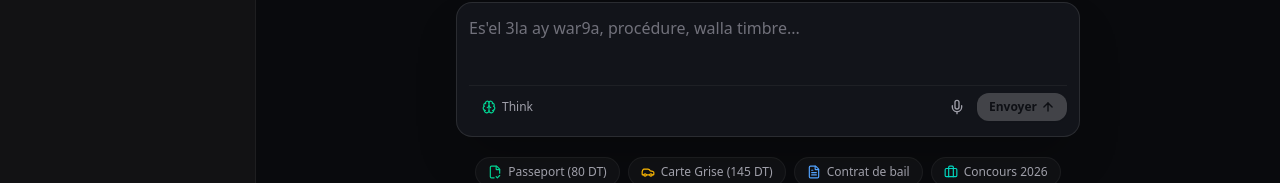
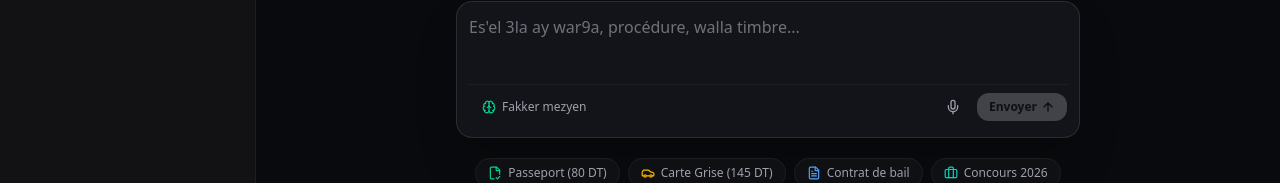
Before and after one commit to wacim-abdellli/idaara, a Next.js app: page /copilot in a window 1280 px wide. Shown: the part 438-621 px from the top of the page. Built offline with nearby package versions, Linux system fonts and the light colour scheme.

Commit message:
fix(polish): 4-locale maps for ready/replace/think labels, voice tap target, 8.5s Vercel timeout

```diff
--- a/src/app/api/copilot/route.ts
+++ b/src/app/api/copilot/route.ts
@@ -220,7 +220,7 @@ export async function POST(req: NextRequest) {
       for (const model of groqModels) {
         try {
           const llmController = new AbortController();
-          const llmTimeout = setTimeout(() => llmController.abort(), 25000);
+          const llmTimeout = setTimeout(() => llmController.abort(), 8500);
 
           const groqRes = await fetch('https://api.groq.com/openai/v1/chat/completions', {
             method: 'POST',
--- a/src/app/copilot/page.tsx
+++ b/src/app/copilot/page.tsx
@@ -887,7 +887,15 @@ export default function CopilotPage() {
                     title={getLocalized(tooltips.thinkMode, locale)}
                   >
                     <Brain className="w-3.5 h-3.5 text-emerald-400" />
-                    <span>{locale === 'ar' ? 'تفكير معمق' : 'Think'}</span>
+                    <span>
+                      {locale === 'ar'
+                        ? 'تفكير معمق'
+                        : locale === 'derja'
+                        ? 'Fakker mezyen'
+                        : locale === 'fr'
+                        ? 'Analyse poussée'
+                        : 'Think'}
+                    </span>
                   </button>
                 </div>
 
@@ -897,7 +905,7 @@ export default function CopilotPage() {
                     type="button"
                     onClick={toggleVoice}
                     disabled={isTranscribing}
-                    className={`p-1.5 rounded-lg transition-colors cursor-pointer ${
+                    className={`p-2 sm:p-2.5 rounded-xl transition-colors cursor-pointer ${
                       isRecording
                         ? 'bg-red-500 text-white animate-pulse'
                         : isTranscribing
--- a/src/components/fasserli/DocumentUploader.tsx
+++ b/src/components/fasserli/DocumentUploader.tsx
@@ -147,7 +147,13 @@ export const DocumentUploader: React.FC<DocumentUploaderProps> = ({ onAnalyze, i
                 <div className="flex items-center gap-2">
                   <span className="w-2 h-2 rounded-full bg-emerald-400 animate-pulse shrink-0" />
                   <span className="text-[11px] font-mono uppercase text-emerald-400 font-bold tracking-wider">
-                    {locale === 'ar' ? 'جاهز للتحليل' : 'Prêt pour l’analyse'}
+                    {locale === 'ar'
+                      ? 'جاهز للتحليل'
+                      : locale === 'derja'
+                      ? '7adher lel ta7lil'
+                      : locale === 'en'
+                      ? 'Ready to Scan'
+                      : 'Prêt pour l’analyse'}
                   </span>
                 </div>
 
@@ -167,7 +173,15 @@ export const DocumentUploader: React.FC<DocumentUploaderProps> = ({ onAnalyze, i
               className="px-3.5 py-2 rounded-xl bg-white/5 hover:bg-white/10 text-zinc-300 hover:text-white text-xs font-medium border border-white/10 transition-colors cursor-pointer flex items-center gap-1.5 shrink-0 self-end sm:self-center"
             >
               <RefreshCw className="w-3.5 h-3.5" />
-              <span>{locale === 'ar' ? 'تغيير الوثيقة' : 'Remplacer'}</span>
+              <span>
+                {locale === 'ar'
+                  ? 'تغيير الوثيقة'
+                  : locale === 'derja'
+                  ? 'Baddel el war9a'
+                  : locale === 'en'
+                  ? 'Replace'
+                  : 'Remplacer'}
+              </span>
             </button>
           </div>
 
```
